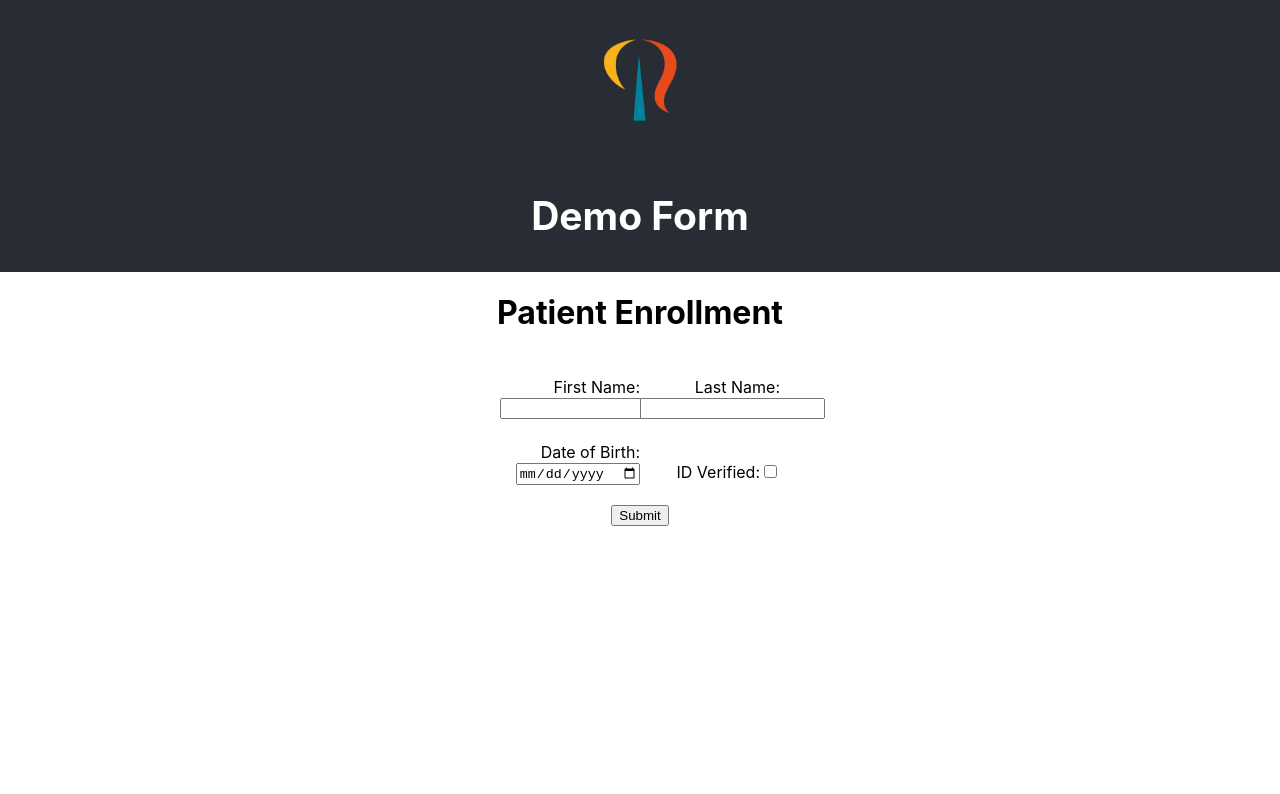
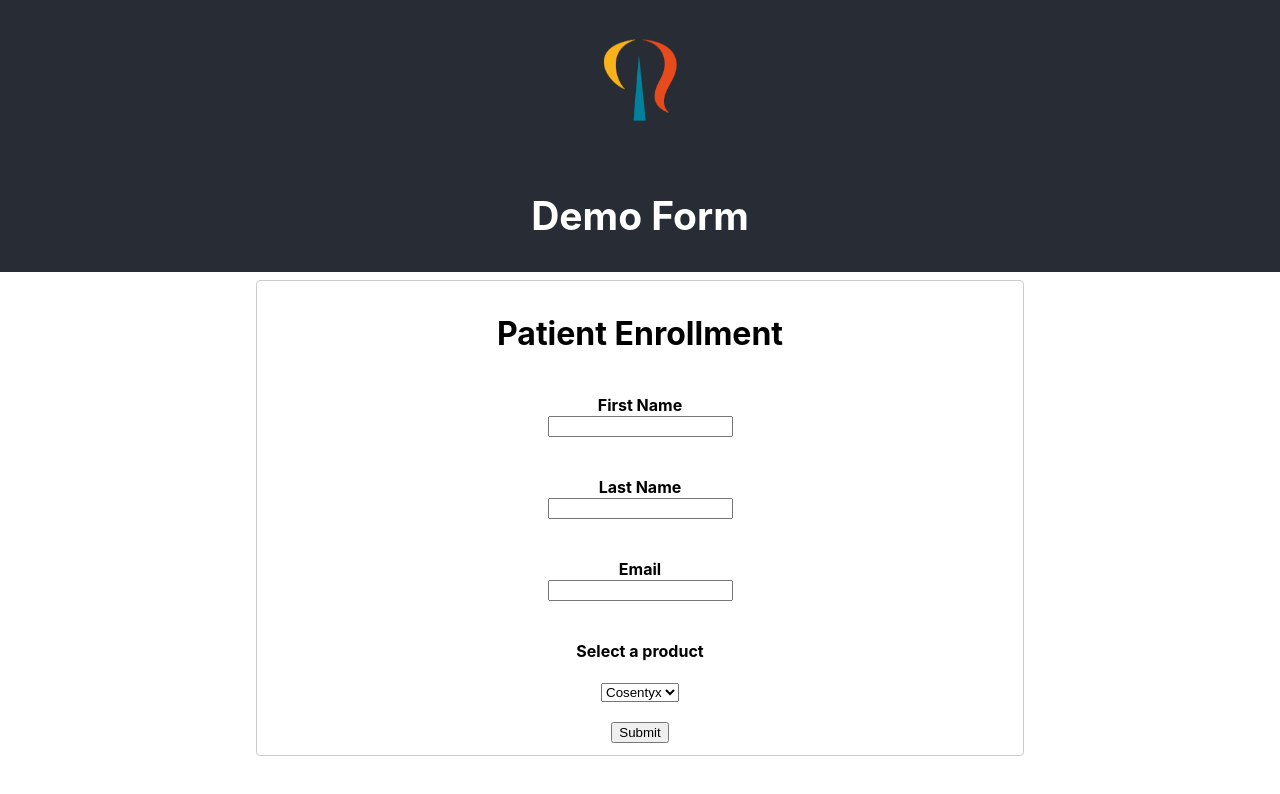
Before and after one commit to pepefloyd/learningamplify, a React (Create React App) app: page / in a window 1280 px wide. Shown: the top 794 px of the page. Built offline with nearby package versions, Linux system fonts and the light colour scheme.

Commit message:
prettified form and added email

```diff
--- a/src/App.css
+++ b/src/App.css
@@ -5,17 +5,31 @@
   margin-top: 20px;
 }
 
+.form-container{
+  width: 60%;
+  padding: 12px 20px;
+  margin: 8px 0;
+  display: inline-block;
+  border: 1px solid #ccc;
+  border-radius: 4px;
+  box-sizing: border-box;
+}
+.form-container label {
+  width: 70%;
+  color: black;
+  display: inline-block;
+  padding: 12px 20px;
+  border-radius: 4px;
+
+  margin: 8px 0;
+  box-sizing: border-box;
+
+}
 .App-logo {
   height: 20vmin;
   pointer-events: none;
 }
 
-label {
-  display: inline-block;
-  width:140px;
-  text-align: right;
-  margin-top: 23px;
-}
 
 @media (prefers-reduced-motion: no-preference) {
   .App-logo {
--- a/src/App.js
+++ b/src/App.js
@@ -8,10 +8,14 @@ class App extends React.Component {
     this.state = {
       verified: false,
       firstName: "",
-      lastName: ""
+      lastName: "",
+      email: ""
     };
     this.handleInputChange = this.handleInputChange.bind(this);
 
+  };
+  onClickSubmitHandler(event){
+    alert('submitted successfully');
   };
   mySubmitHandler = (event) => {
     event.preventDefault();
@@ -44,18 +48,18 @@ class App extends React.Component {
         <img src={logo} className="App-logo" alt="logo" />
         <h2>Demo Form</h2>
       </header>
-        <form onSubmit={this.mySubmitHandler}>
+        <form onSubmit={this.mySubmitHandler}  className="form-container">
           <h1>Patient Enrollment {this.state.username}</h1>
           <div>
           <label>
-            First Name:
+            <b>First Name </b> <br/>
             <input
               name="firstName"
               value={this.state.firstName}
               onChange={this.handleInputChange} />
           </label>
           <label>
-            Last Name:
+            <b>Last Name </b> <br/>
             <input
               name="lastName"
               value={this.state.lastName}
@@ -65,23 +69,21 @@ class App extends React.Component {
           </div>
           <div>
           <label>
-            Date of Birth:
+            <b>Email </b><br/>
             <input
-              name="birthdate"
-              type="date"
+              name="email"
+              type="email"
+              onChange={this.handleInputChange}
               />
           </label>
-          <label>
-            ID Verified:
-            <input
-              name="verified"
-              type="checkbox"
-              checked={this.state.verified}
-              onChange={this.handleInputChange} />
-          </label>
+          <b> <label> Select a product</label> </b> <br></br>
+
+          <select name="products" id="products">
+            <option value="cosentyx">Cosentyx</option>
+          </select>
           <br/>
           </div>
-        <input type='submit' className="submit_button"/>
+        <input type='submit' className="submit_button" onClick={this.onClickSubmitHandler} />
         </form>
       </div>
     );
```
